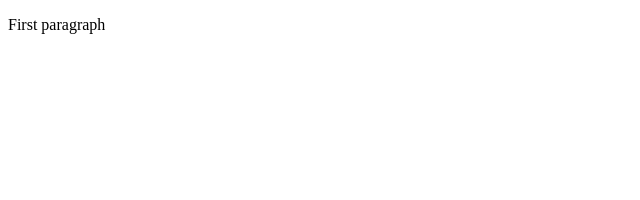
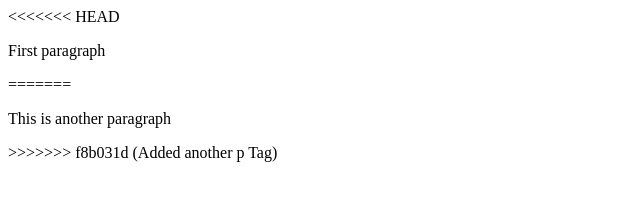
Before and after one commit to ymn99/ymn99, a plain HTML site: page index.html in a window 1280 px wide. Shown: the whole page, without its empty margins (0-640 px from the left). Drawn offline with Linux system fonts and the light colour scheme.

Commit message:
Added another p Tag

```diff
--- a/index.html
+++ b/index.html
@@ -4,7 +4,11 @@
 <title>Page Title</title>
 </head>
 <body>
+<<<<<<< HEAD
   <p>First paragraph</p>
+=======
+ <p> This is another paragraph </p>
+>>>>>>> f8b031d (Added another p Tag)
 
 </body>
 </html>
```
